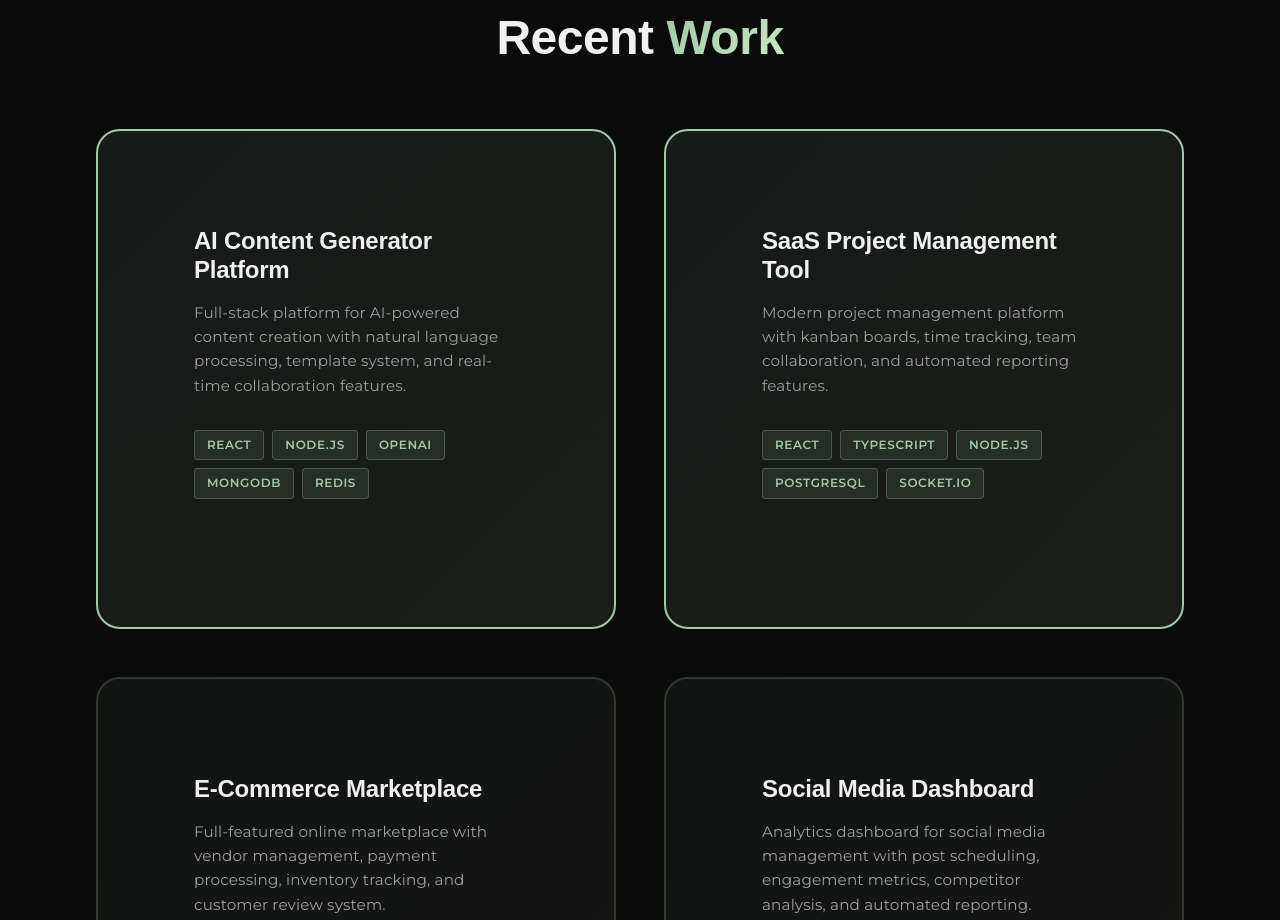
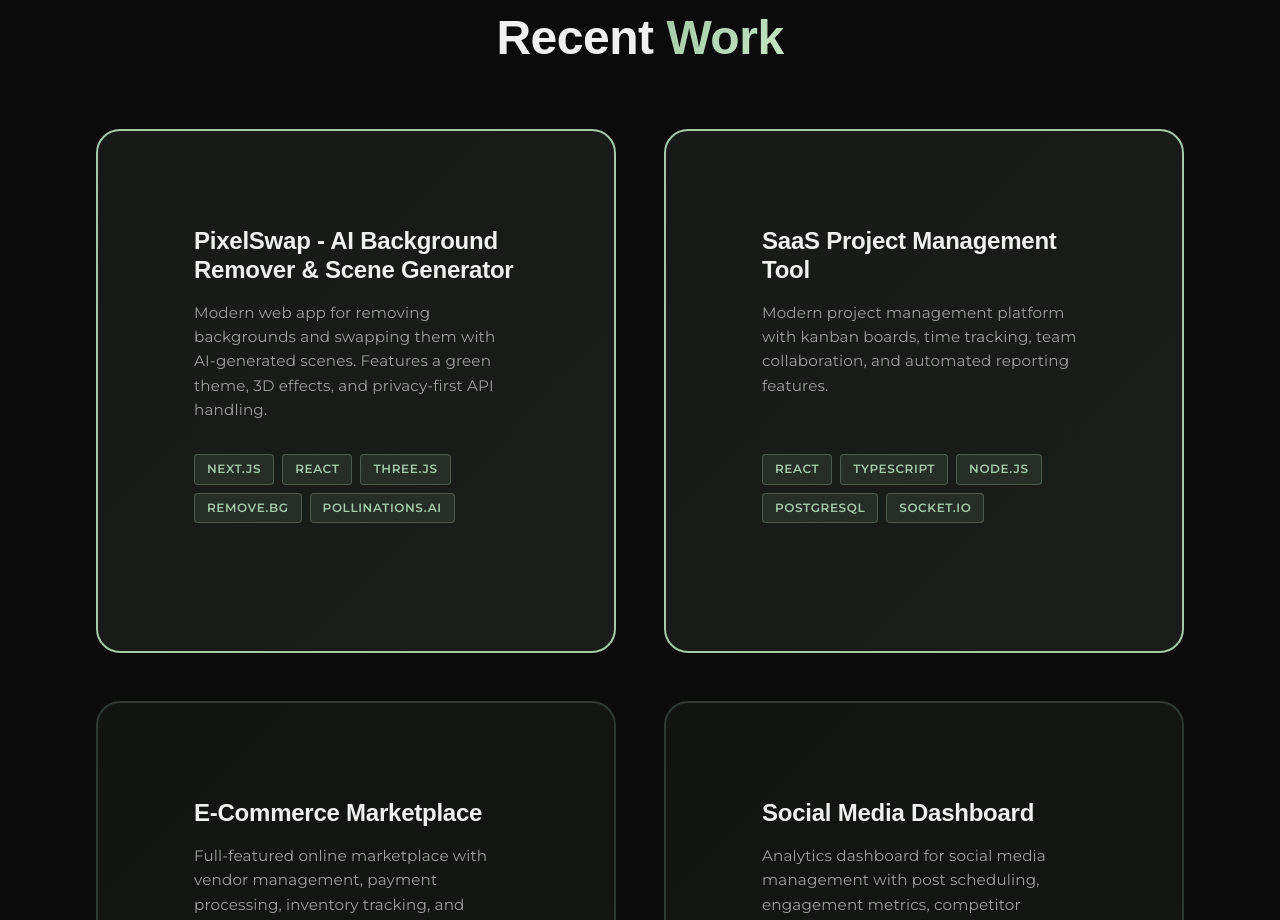
Before and after one commit to Lokesh-15N/portfolio-react-temp, a React (Vite) app: page / in a window 1280 px wide. Shown: the part 1200-2120 px from the top of the page. Built offline with nearby package versions, Linux system fonts and the light colour scheme.

Commit message:
update project details for PixelSwap - AI Background Remover & Scene Generator

```diff
--- a/src/data/projects.js
+++ b/src/data/projects.js
@@ -2,19 +2,19 @@
 export const projectsData = [
   {
     id: 1,
-    title: 'AI Content Generator Platform',
-    description: 'Full-stack platform for AI-powered content creation with natural language processing, template system, and real-time collaboration features.',
-    longDescription: 'A full-stack e-commerce solution with payment integration, inventory management, and user authentication. Supports multiple payment gateways and real-time inventory tracking.',
-    image: 'linear-gradient(135deg, #667eea 0%, #764ba2 100%)',
-    tags: ['React', 'Node.js', 'OpenAI', 'MongoDB', 'Redis'],
+    title: 'PixelSwap - AI Background Remover & Scene Generator',
+    description: 'Modern web app for removing backgrounds and swapping them with AI-generated scenes. Features a green theme, 3D effects, and privacy-first API handling.',
+    longDescription: 'PixelSwap is a full-stack image editing platform that lets users remove backgrounds and place subjects into AI-generated scenes. Includes secure API integration, responsive design, and instant downloads.',
+    image: 'linear-gradient(135deg, #A3C9A8 0%, #C7E8C5 100%)',
+    tags: ['Next.js', 'React', 'Three.js', 'Remove.bg', 'Pollinations.ai'],
     featured: true,
     link: '#',
-    github: 'https://github.com',
-    liveLink: 'https://demo.com',
+    github: 'https://github.com/Lokesh-15N/background-removal-app.git',
+    liveLink: 'https://background-removal-app-sable-sigma.vercel.app/',
     technologies: {
-      frontend: ['React', 'Next.js', 'TailwindCSS'],
-      backend: ['Node.js', 'Express', 'MongoDB'],
-      tools: ['OpenAI API', 'Redis', 'AWS']
+      frontend: ['React', 'Next.js', 'TailwindCSS', 'Three.js'],
+      backend: ['Node.js', 'Next.js API routes'],
+      tools: ['Remove.bg API', 'Pollinations.ai', 'Vercel']
     },
     stats: {
       performance: '98%',
```
